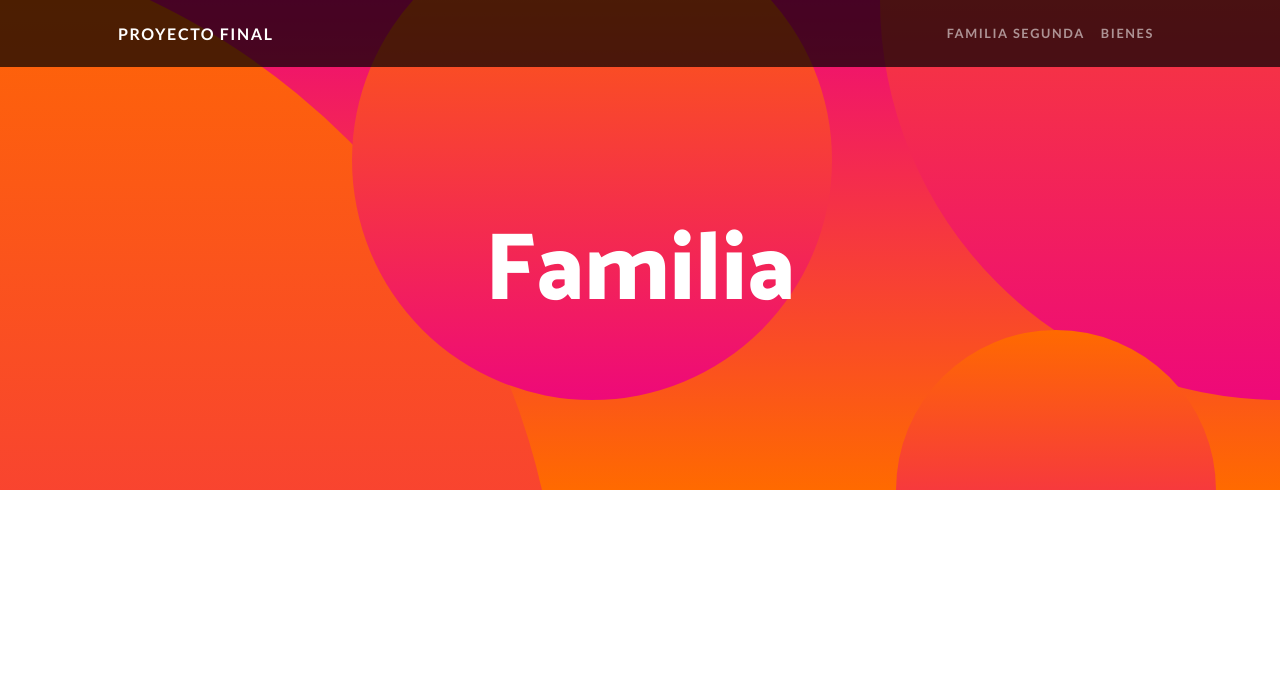
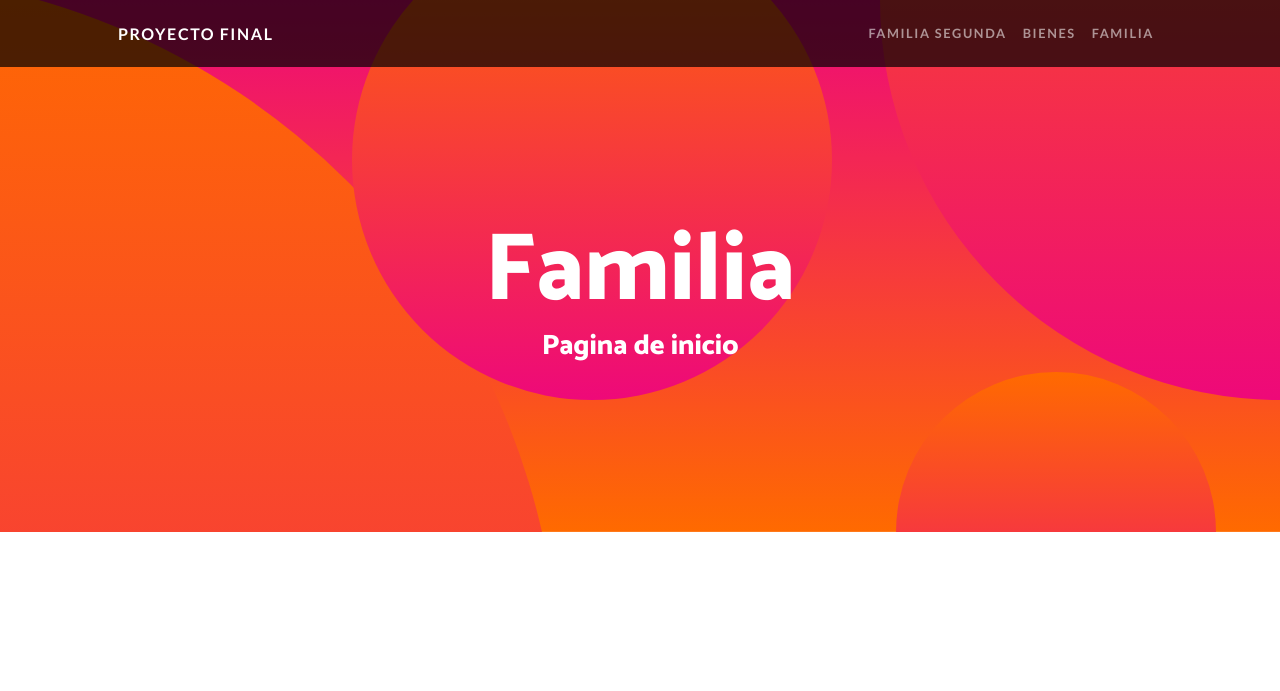
Before and after one commit to tomasgoyret/PF-Python-Coder, a Django app: page /EntregableApp/ in a window 1280 px wide. Shown: the top 691 px of the page. Run offline with Django 4.2, Linux system fonts and the light colour scheme; some libraries are stand-ins or nearby versions.

Commit message:
Fase 4 Herencia y navegacion Template

```diff
--- /dev/null
+++ b/Entregable1/EntregableApp/template/EntregableApp/Inicio.html
@@ -0,0 +1,7 @@
+{% extends "EntregableApp/padre.html" %}
+{% load static%}
+{% block contenidoQueCambia %}
+{% endblock %}
+{% block section_name %}
+<h3>Pagina de inicio</h3>
+{% endblock %}
--- a/Entregable1/EntregableApp/template/Inicio.html
+++ b/Entregable1/EntregableApp/template/EntregableApp/padre.html
@@ -24,8 +24,9 @@
                 <button class="navbar-toggler" type="button" data-bs-toggle="collapse" data-bs-target="#navbarResponsive" aria-controls="navbarResponsive" aria-expanded="false" aria-label="Toggle navigation"><span class="navbar-toggler-icon"></span></button>
                 <div class="collapse navbar-collapse" id="navbarResponsive">
                     <ul class="navbar-nav ms-auto">
-                        <li class="nav-item"><a class="nav-link" href="#!">Familia Segunda</a></li>
-                        <li class="nav-item"><a class="nav-link" href="#!">Bienes</a></li>
+                        <li class="nav-item"><a class="nav-link" href="/EntregableApp/familiaSegunda">Familia Segunda</a></li>
+                        <li class="nav-item"><a class="nav-link" href="/EntregableApp/bienes">Bienes</a></li>
+                        <li class="nav-item"><a class="nav-link" href="/EntregableApp/familia">Familia</a></li>
                     </ul>
                 </div>
             </div>
@@ -35,6 +36,8 @@
             <div class="masthead-content">
                 <div class="container px-5">
                     <h1 class="masthead-heading mb-0">Familia</h1>
+                    {% block section_name %}
+                    {% endblock %}
                 </div>
             </div>
             <div class="bg-circle-1 bg-circle"></div>
@@ -42,6 +45,8 @@
             <div class="bg-circle-3 bg-circle"></div>
             <div class="bg-circle-4 bg-circle"></div>
         </header>
+        {% block contenidoQueCambia %}
+        {% endblock %}
         <!-- Bootstrap core JS-->
         <script src="https://cdn.jsdelivr.net/npm/bootstrap@5.1.3/dist/js/bootstrap.bundle.min.js"></script>
         <!-- Core theme JS-->
--- a/Entregable1/EntregableApp/urls.py
+++ b/Entregable1/EntregableApp/urls.py
@@ -1,6 +1,9 @@
 from django.urls import path
 from EntregableApp import views
-from .views import inicio
+from .views import inicio, bienes, familia, familia_segunda
 urlpatterns = [
     path("", views.inicio),
+    path("bienes", views.bienes),
+    path("familia", views.familia),
+    path("familiaSegunda", views.familia_segunda),
 ]
--- a/Entregable1/EntregableApp/views.py
+++ b/Entregable1/EntregableApp/views.py
@@ -7,7 +7,13 @@ from django.shortcuts import render
 from django.http import HttpResponse
 from django.template import Template, Context
 from django.template import loader
-from EntregableApp.models import Familiares
+from EntregableApp.models import Familiares, BienesFamiliares, SegundosFamiliares
 
 def inicio(request):
-    return render(request, 'inicio.html')
+    return render(request, 'EntregableApp/inicio.html')
+def familia(request):
+    return render(request, 'EntregableApp/familia.html')
+def bienes(request):
+    return render(request, 'EntregableApp/bienes.html')
+def familia_segunda(request):
+    return render(request, 'EntregableApp/familia_segunda.html')
```
Also changed, not shown: Entregable1/EntregableApp/template/EntregableApp/bienes.html (added, +7 -0 lines), Entregable1/EntregableApp/template/EntregableApp/familia.html (added, +7 -0 lines), Entregable1/EntregableApp/template/EntregableApp/familia_segunda.html (added, +7 -0 lines).
